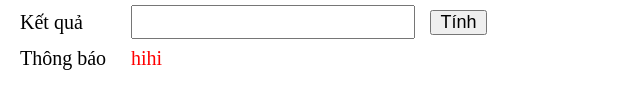
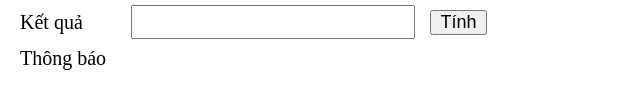
Before and after one commit to trananhthi/BeTapTinh, a plain HTML site: page index.html in a window 1280 px wide. Shown: the part 156-264 px from the top of the page, 0-640 px from the left. Drawn offline with Linux system fonts and the light colour scheme.

Commit message:
Update index.html

```diff
--- a/index.html
+++ b/index.html
@@ -18,7 +18,7 @@
       <input type="text" id="box1" /><br />
       <input type="text" id="box2" /><br />
       <input type="text" id="box3" /><br />
-      <div id="text-noti">hihi</div>
+      <div id="text-noti"></div>
       <button id="cal-button" onClick="Tinh()">Tính</button>
       <div id="add">
         <input type="radio" name="cal" value="Cộng" />
```
